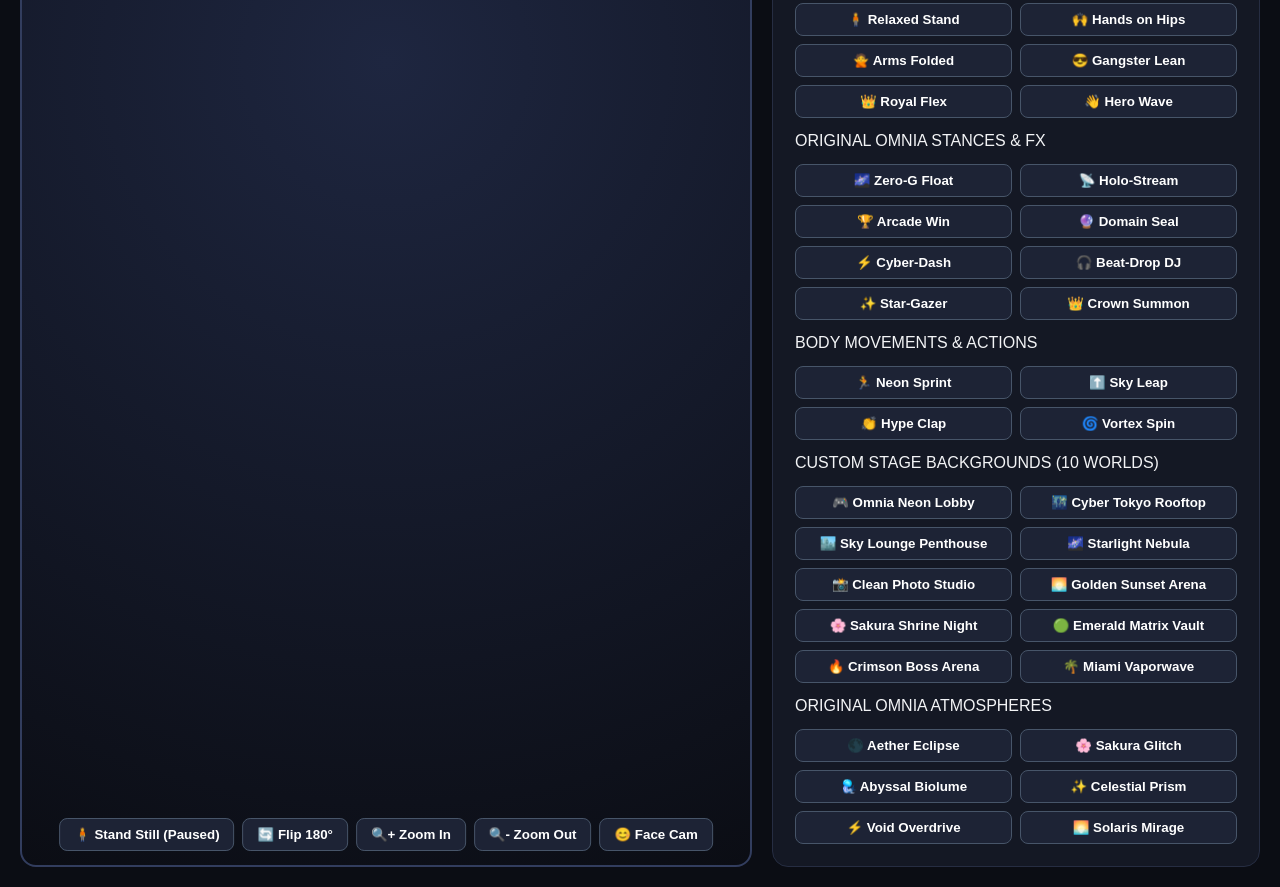
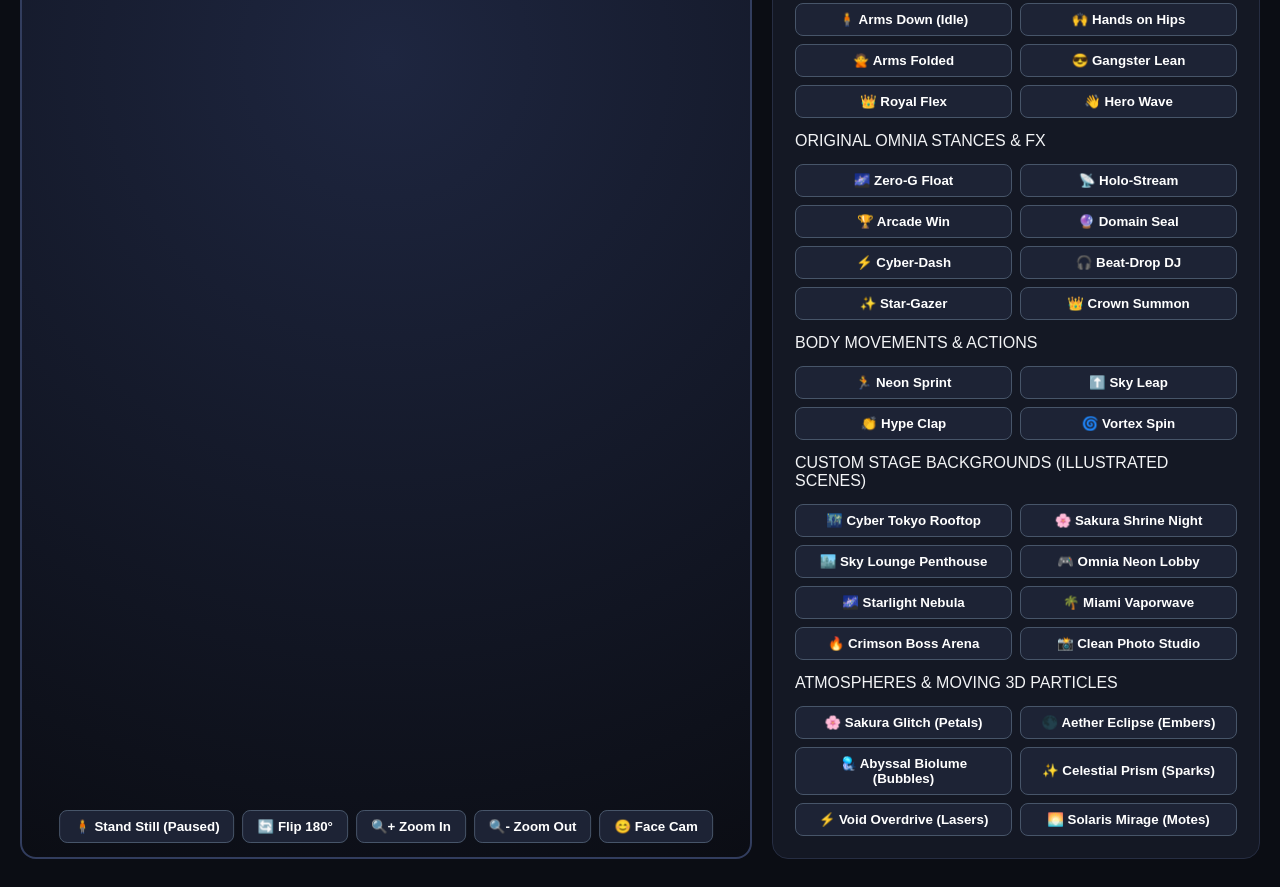
Before and after one commit to reneeallday143-glitch/omnia, a plain HTML site: page index.html in a window 1280 px wide. Shown: the part 816-1703 px from the top of the page. Drawn offline with Linux system fonts and the light colour scheme.

Commit message:
Update index.html

```diff
--- a/index.html
+++ b/index.html
@@ -59,7 +59,7 @@
 
         <label>CREATOR ATTITUDE POSES</label>
         <div class="pose-btns" style="display: grid; grid-template-columns: 1fr 1fr; gap: 8px;">
-          <button data-action="idle">🧍 Relaxed Stand</button>
+          <button data-action="idle">🧍 Arms Down (Idle)</button>
           <button data-action="hips">🙌 Hands on Hips</button>
           <button data-action="folded">🙅 Arms Folded</button>
           <button data-action="gangster">😎 Gangster Lean</button>
@@ -87,28 +87,26 @@
           <button data-action="spinKick">🌀 Vortex Spin</button>
         </div>
 
-        <label>CUSTOM STAGE BACKGROUNDS (10 WORLDS)</label>
+        <label>CUSTOM STAGE BACKGROUNDS (ILLUSTRATED SCENES)</label>
         <div class="bg-btns" style="display: grid; grid-template-columns: 1fr 1fr; gap: 8px;">
+          <button data-bg="tokyo">🌃 Cyber Tokyo Rooftop</button>
+          <button data-bg="sakuraNight">🌸 Sakura Shrine Night</button>
+          <button data-bg="penthouse">🏙️ Sky Lounge Penthouse</button>
           <button data-bg="lobby">🎮 Omnia Neon Lobby</button>
-          <button data-bg="tokyo">🌃 Cyber Tokyo Rooftop</button>
-          <button data-bg="penthouse">🏙️ Sky Lounge Penthouse</button>
           <button data-bg="galaxy">🌌 Starlight Nebula</button>
+          <button data-bg="miami">🌴 Miami Vaporwave</button>
+          <button data-bg="crimson">🔥 Crimson Boss Arena</button>
           <button data-bg="studio">📸 Clean Photo Studio</button>
-          <button data-bg="sunset">🌅 Golden Sunset Arena</button>
-          <button data-bg="sakuraNight">🌸 Sakura Shrine Night</button>
-          <button data-bg="matrix">🟢 Emerald Matrix Vault</button>
-          <button data-bg="crimson">🔥 Crimson Boss Arena</button>
-          <button data-bg="miami">🌴 Miami Vaporwave</button>
         </div>
 
-        <label>ORIGINAL OMNIA ATMOSPHERES</label>
+        <label>ATMOSPHERES & MOVING 3D PARTICLES</label>
         <div class="light-btns" style="display: grid; grid-template-columns: 1fr 1fr; gap: 8px;">
-          <button data-theme="eclipse">🌑 Aether Eclipse</button>
-          <button data-theme="sakura">🌸 Sakura Glitch</button>
-          <button data-theme="biolume">🪼 Abyssal Biolume</button>
-          <button data-theme="prism">✨ Celestial Prism</button>
-          <button data-theme="overdrive">⚡ Void Overdrive</button>
-          <button data-theme="solaris">🌅 Solaris Mirage</button>
+          <button data-theme="sakura">🌸 Sakura Glitch (Petals)</button>
+          <button data-theme="eclipse">🌑 Aether Eclipse (Embers)</button>
+          <button data-theme="biolume">🪼 Abyssal Biolume (Bubbles)</button>
+          <button data-theme="prism">✨ Celestial Prism (Sparks)</button>
+          <button data-theme="overdrive">⚡ Void Overdrive (Lasers)</button>
+          <button data-theme="solaris">🌅 Solaris Mirage (Motes)</button>
         </div>
       </div>
     </div>
```
